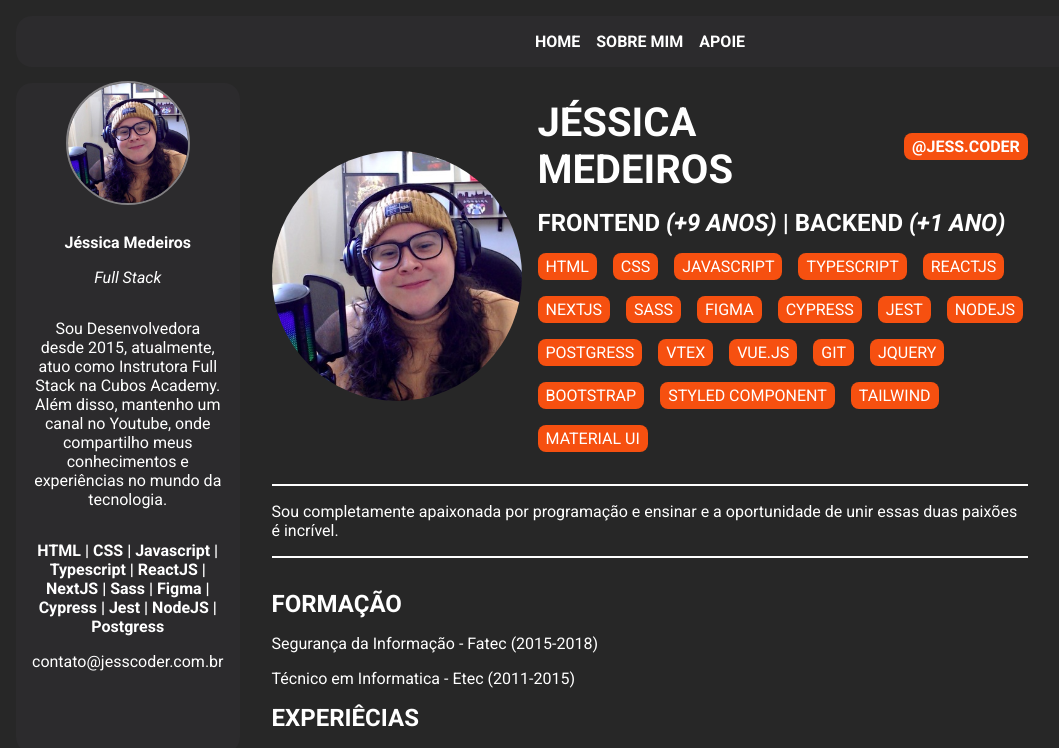
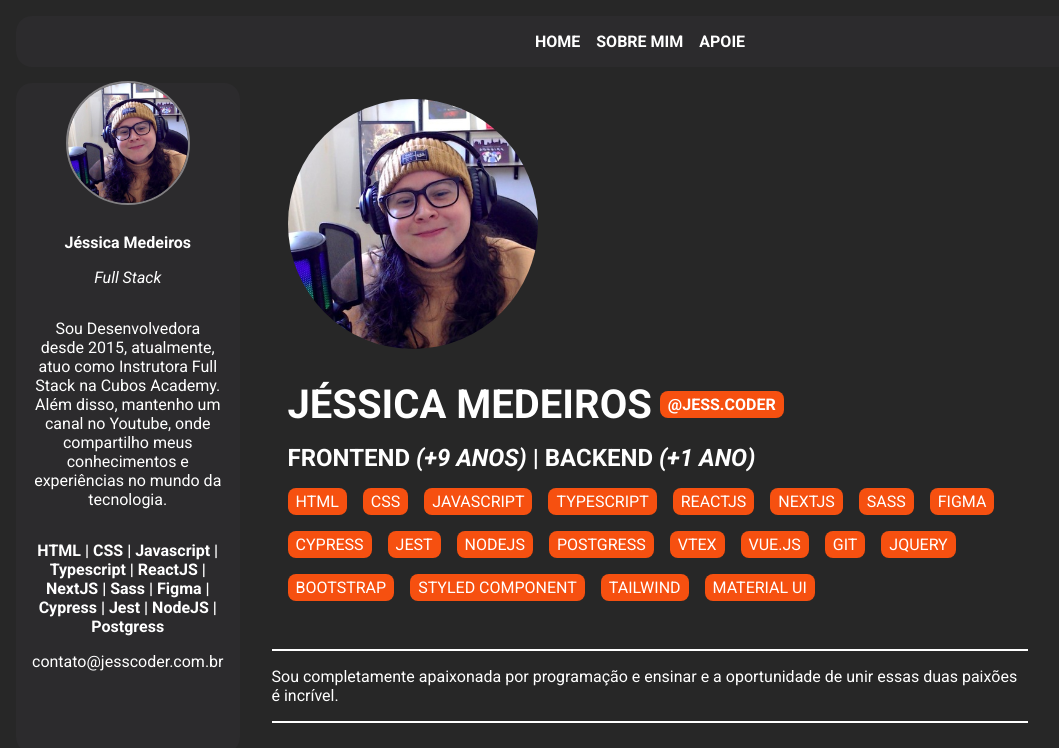
Before and after one commit to jessicamedeirosp/jesscoder, a Next.js app: page /about in a window 1280 px wide. Shown: the top 748 px of the page, without its empty margins (0-1059 px from the left). Built offline with nearby package versions, Linux system fonts and the light colour scheme; some icons are missing.

Commit message:
responsividade e ajustando menu rota

```diff
--- a/components/header.tsx
+++ b/components/header.tsx
@@ -7,11 +7,14 @@ export function Header() {
         <Link href="/" className={`${styles.header__navLink} content-flex`}>
           Home
         </Link>
-        <Link href="about" className={`${styles.header__navLink} content-flex`}>
+        <Link
+          href="/about"
+          className={`${styles.header__navLink} content-flex`}
+        >
           Sobre mim
         </Link>
         <Link
-          href="helpme"
+          href="/helpme"
           className={`${styles.header__navLink} content-flex`}
         >
           Apoie
--- a/styles/about.module.css
+++ b/styles/about.module.css
@@ -14,6 +14,9 @@
 
 .about__username {
   gap: 8px;
+  flex-wrap: wrap;
+  justify-content: center;
+  text-align: center;
 }
 
 .about__description {
@@ -35,4 +38,17 @@
 
 .about__content {
   gap: 16px;
+  flex-wrap: wrap;
+  justify-content: center;
+  padding: 16px;
 }
+
+@media (min-width: 768px) {
+  .about__content {
+    justify-content: flex-start;
+  }
+  .about__username {
+    justify-content: flex-start;
+    text-align: left;
+  }
+}
--- a/styles/aside.module.css
+++ b/styles/aside.module.css
@@ -4,7 +4,18 @@
   background-color: var(--black-800);
   text-align: center;
   border-radius: 16px;
-  margin: 0 32px 16px 16px;
+  order: 1;
+  margin-top: 16px;
+}
+
+.helpMe {
+  padding: 16px;
+}
+@media (min-width: 768px) {
+  .aside {
+    order: 0;
+    margin: 0 32px 16px 16px;
+  }
 }
 
 .about__image {
--- a/styles/global.css
+++ b/styles/global.css
@@ -65,13 +65,23 @@ button {
   justify-content: space-between;
 }
 
-.content {
-  display: grid;
-  grid-template-columns: 1fr 3fr 1fr;
+.container__full {
+  width: fit-content;
 }
 
-.container__full {
-  width: 100%;
+.content {
+  display: flex;
+  flex-direction: column;
+}
+
+@media (min-width: 768px) {
+  .content {
+    display: grid;
+    grid-template-columns: 1fr 3fr 1fr;
+  }
+  .container__full {
+    width: 100%;
+  }
 }
 
 .underConstruction {
```
Also changed, not shown: styles/helpme.module.css (+8 -0 lines).
